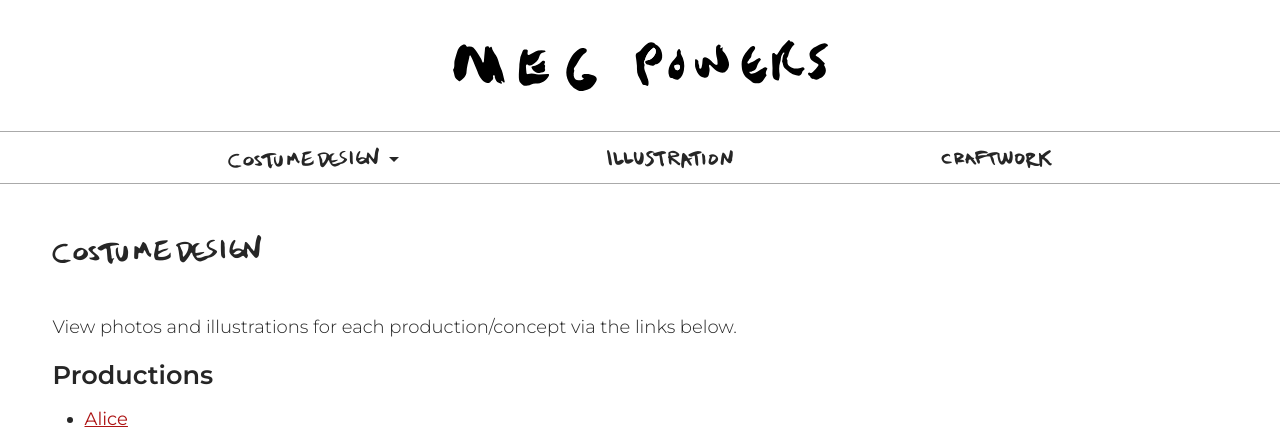
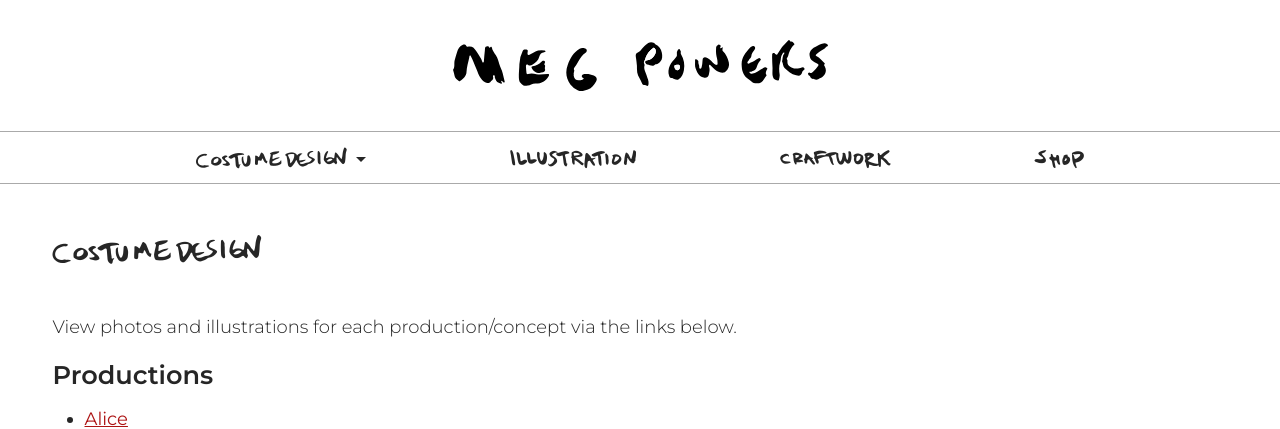
Before and after one commit to jhonn-mordecai/meg-powers, a PHP site: page /meg/costume-design/index.php in a window 1280 px wide. Shown: the top 429 px of the page. Run offline with PHP 8.4, Linux system fonts and the light colour scheme; some libraries are stand-ins or nearby versions.

Commit message:
Add Shop link and new icon to navigation

```diff
--- a/components/header.php
+++ b/components/header.php
@@ -51,20 +51,19 @@
                         </a>
                         <ul class="dropdown-menu" aria-labelledby="navbarScrollingDropdown">
                             <li class="dropdown-item dropdown-head">Productions</li>
-                            <li><a class="dropdown-item" href="<?= $BASE_URL; ?>/costume-design/alice">Alice</a></li>
-                            <li><a class="dropdown-item" href="<?= $BASE_URL; ?>/costume-design/cabaret">Cabaret</a></li>
-                            <li><a class="dropdown-item" href="<?= $BASE_URL; ?>/costume-design/lightning-thief">The Lightning Thief</a></li>
+                            <li><a class="dropdown-item" href="<?= $BASE_URL; ?>/costume-design/alice" title="Alice production photos">Alice</a></li>
+                            <li><a class="dropdown-item" href="<?= $BASE_URL; ?>/costume-design/cabaret" title="Cabaret production photos">Cabaret</a></li>
+                            <li><a class="dropdown-item" href="<?= $BASE_URL; ?>/costume-design/lightning-thief" title="The Lightning Thief production photos">The Lightning Thief</a></li>
                             <!-- <li><a class="dropdown-item" href="#">Constellations</a></li>
                             <li><a class="dropdown-item" href="#">Gods of the Mountains</a></li> -->
-                            <li><a class="dropdown-item" href="<?= $BASE_URL; ?>/costume-design/twelfth-night">Twelfth Night</a></li>
+                            <li><a class="dropdown-item" href="<?= $BASE_URL; ?>/costume-design/twelfth-night" title="Twelfth Night production photos">Twelfth Night</a></li>
                             <!-- <li><hr class="dropdown-divider"></li> -->
                             <li class="dropdown-item dropdown-head">Theoretical</li>
-                            <li><a class="dropdown-item" href="<?= $BASE_URL; ?>/costume-design/pinocchio">The Adventures of Pinocchio</a></li>
-                            <li><a class="dropdown-item" href="<?= $BASE_URL; ?>/costume-design/airline-highway">Airline Highway</a></li>
-                            <!--  <li><a class="dropdown-item" href="#">The Amazing Adventures of Kavalier and Clay</a></li> -->
-                            <li><a class="dropdown-item" href="<?= $BASE_URL; ?>/costume-design/one-flea-spare">One Flea Spare</a></li>
-                            <li><a class="dropdown-item" href="<?= $BASE_URL; ?>/costume-design/peer-gynt">Peer Gynt</a></li>
-                            <li><a class="dropdown-item" href="<?= $BASE_URL; ?>/costume-design/sun-is-sinking-in-the-west">The Sun is Sinking in the West</a></li>
+                            <li><a class="dropdown-item" href="<?= $BASE_URL; ?>/costume-design/pinocchio" title="The Adventures of Pinocchio sketches">The Adventures of Pinocchio</a></li>
+                            <li><a class="dropdown-item" href="<?= $BASE_URL; ?>/costume-design/airline-highway" title="Airline Highway sketches">Airline Highway</a></li>
+                            <li><a class="dropdown-item" href="<?= $BASE_URL; ?>/costume-design/one-flea-spare" title="One Flea Spare sketches">One Flea Spare</a></li>
+                            <li><a class="dropdown-item" href="<?= $BASE_URL; ?>/costume-design/peer-gynt" title="Peer Gynt sketches">Peer Gynt</a></li>
+                            <li><a class="dropdown-item" href="<?= $BASE_URL; ?>/costume-design/sun-is-sinking-in-the-west" title="The Sun is Sinking in the West sketches">The Sun is Sinking in the West</a></li>
                         </ul>
                     </li>
                     <li>
@@ -79,6 +78,12 @@
                             <span class="icon-craftwork"></span>
                         </a>
                     </li>
+                    <li>
+                        <a href="https://eyeballjellomold.bigcartel.com/" class="nav-link" title="Go Eyeball Jello Mold shop" target="_blank">
+                            <span class="sr-only">Shop</span>
+                            <span class="icon-shop"></span>
+                        </a>
+                    </li>
                 </ul>
             </div>
         </nav>
--- a/css/icomoon.css
+++ b/css/icomoon.css
@@ -1,10 +1,10 @@
 @font-face {
   font-family: 'icomoon';
-  src:  url('fonts/icomoon.eot?wwjqpd');
-  src:  url('fonts/icomoon.eot?wwjqpd#iefix') format('embedded-opentype'),
-    url('fonts/icomoon.ttf?wwjqpd') format('truetype'),
-    url('fonts/icomoon.woff?wwjqpd') format('woff'),
-    url('fonts/icomoon.svg?wwjqpd#icomoon') format('svg');
+  src:  url('fonts/icomoon.eot?dp1kku');
+  src:  url('fonts/icomoon.eot?dp1kku#iefix') format('embedded-opentype'),
+    url('fonts/icomoon.ttf?dp1kku') format('truetype'),
+    url('fonts/icomoon.woff?dp1kku') format('woff'),
+    url('fonts/icomoon.svg?dp1kku#icomoon') format('svg');
   font-weight: normal;
   font-style: normal;
   font-display: block;
@@ -25,6 +25,9 @@
   -moz-osx-font-smoothing: grayscale;
 }
 
+.icon-shop:before {
+  content: "\e912";
+}
 .icon-logo-vector .path1:before {
   content: "\e906";
   color: rgb(0, 0, 0);
```
Also changed, not shown: css/fonts/icomoon.ttf, css/fonts/icomoon.woff, 2 other files.
